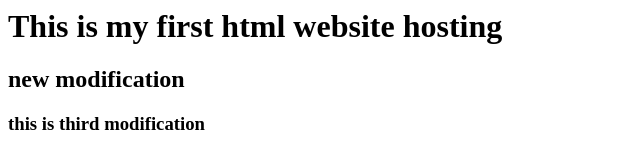
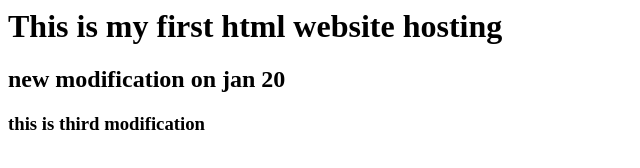
Before and after one commit to indraic/myhtml, a plain HTML site: page index.html in a window 1280 px wide. Shown: the whole page, without its empty margins (0-640 px from the left). Drawn offline with Linux system fonts and the light colour scheme.

Commit message:
jan 20 commit

```diff
--- a/index.html
+++ b/index.html
@@ -1,4 +1,4 @@
 <h1> This is my first html website hosting </h1>
-<h2> new modification </h2>
+<h2> new modification on jan 20</h2>
 
 <h3> this is third modification</h3>
```
